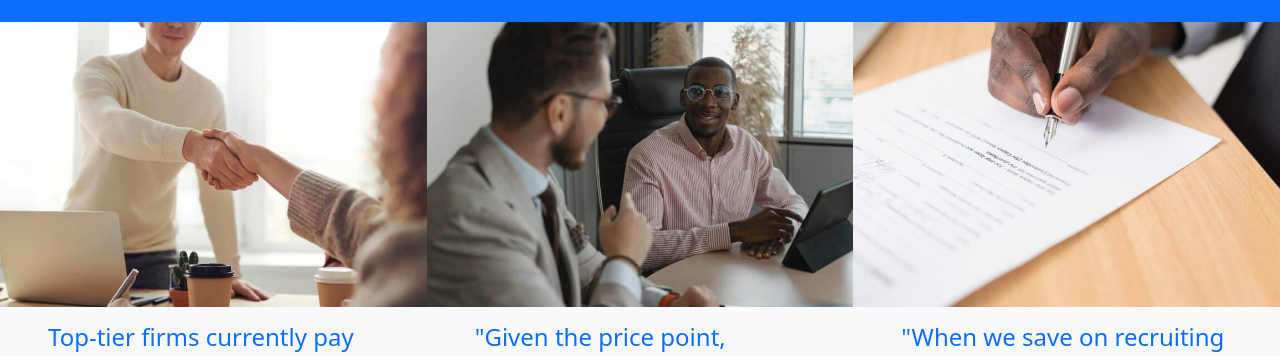
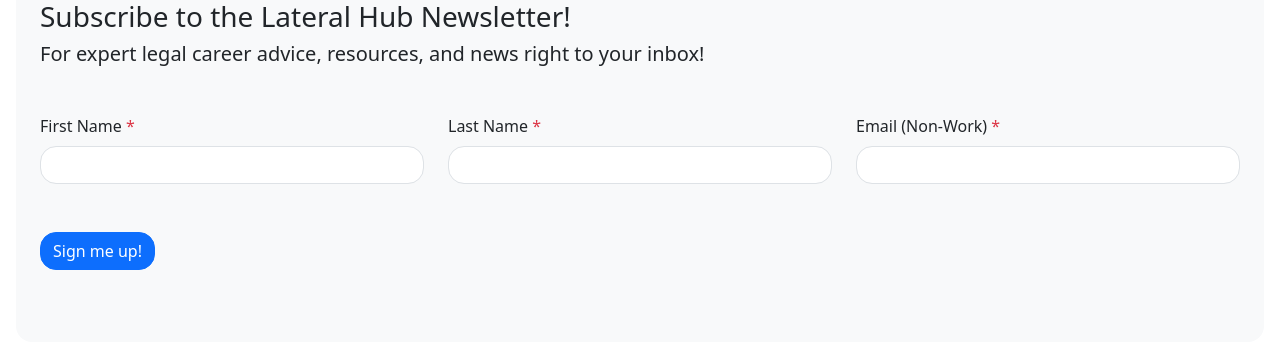
Before and after one commit to mehraj-sikder/LateralHub-clone, a plain HTML site: page index.html in a window 1280 px wide. Shown: the part 281-637 px from the top of the page. Drawn offline with Linux system fonts and the light colour scheme.

Commit message:
6 section

```diff
--- a/index.html
+++ b/index.html
@@ -163,6 +163,58 @@
     </header>
 
     <main>
+      <!-- 6 number section start  -->
+      <section class="p-4 bg-secondary-subtle m-3 rounded-4">
+        <div class="my-5">
+          <h3>Subscribe to the Lateral Hub Newsletter!</h3>
+          <h5>
+            For expert legal career advice, resources, and news right to your
+            inbox!
+          </h5>
+        </div>
+
+        <div>
+          <div class="row">
+            <div class="col rounded">
+              <label for="inputEmail4" class="form-label"
+                >First Name <span class="text-danger">*</span></label
+              >
+              <input
+                type="text"
+                class="form-control rounded-4"
+                aria-label="First name"
+              />
+            </div>
+            <div class="col">
+              <label for="inputEmail4" class="form-label"
+                >Last Name <span class="text-danger">*</span></label
+              >
+              <input
+                type="text"
+                class="form-control rounded-4"
+                aria-label="Last name"
+              />
+            </div>
+            <div class="col">
+              <label for="inputEmail4" class="form-label"
+                >Email (Non-Work) <span class="text-danger">*</span></label
+              >
+              <input
+                type="text"
+                class="form-control rounded-4"
+                aria-label="Email"
+              />
+            </div>
+          </div>
+          <div class="col-12 my-5">
+            <button type="submit" class="btn btn-primary rounded-4">
+              Sign me up!
+            </button>
+          </div>
+        </div>
+      </section>
+      <!-- 6 number section ends  -->
+
       <!-- 7 number section start  -->
 
       <section>
```
Also changed, not shown: images/2nd-bg.jpg (added).
